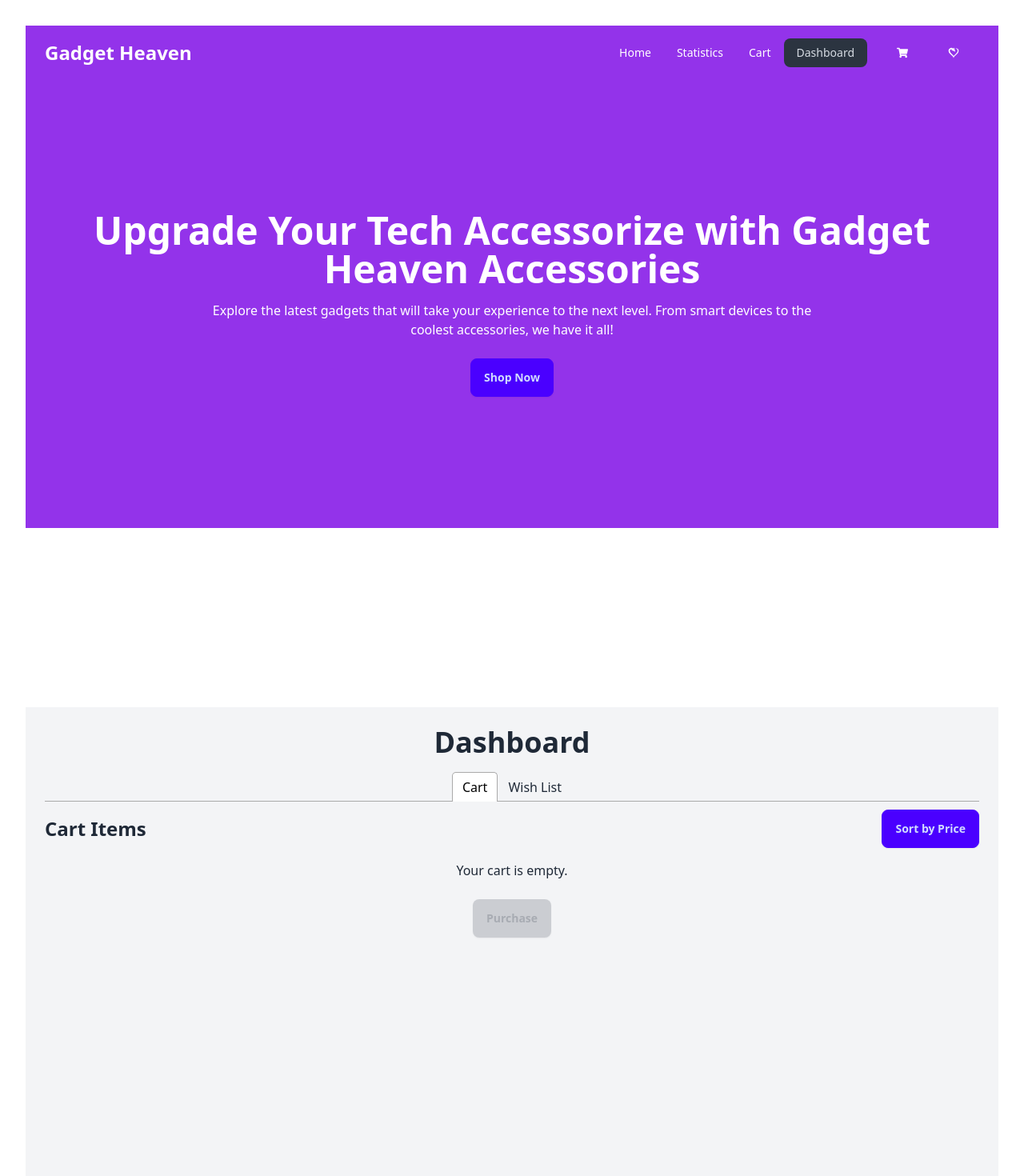
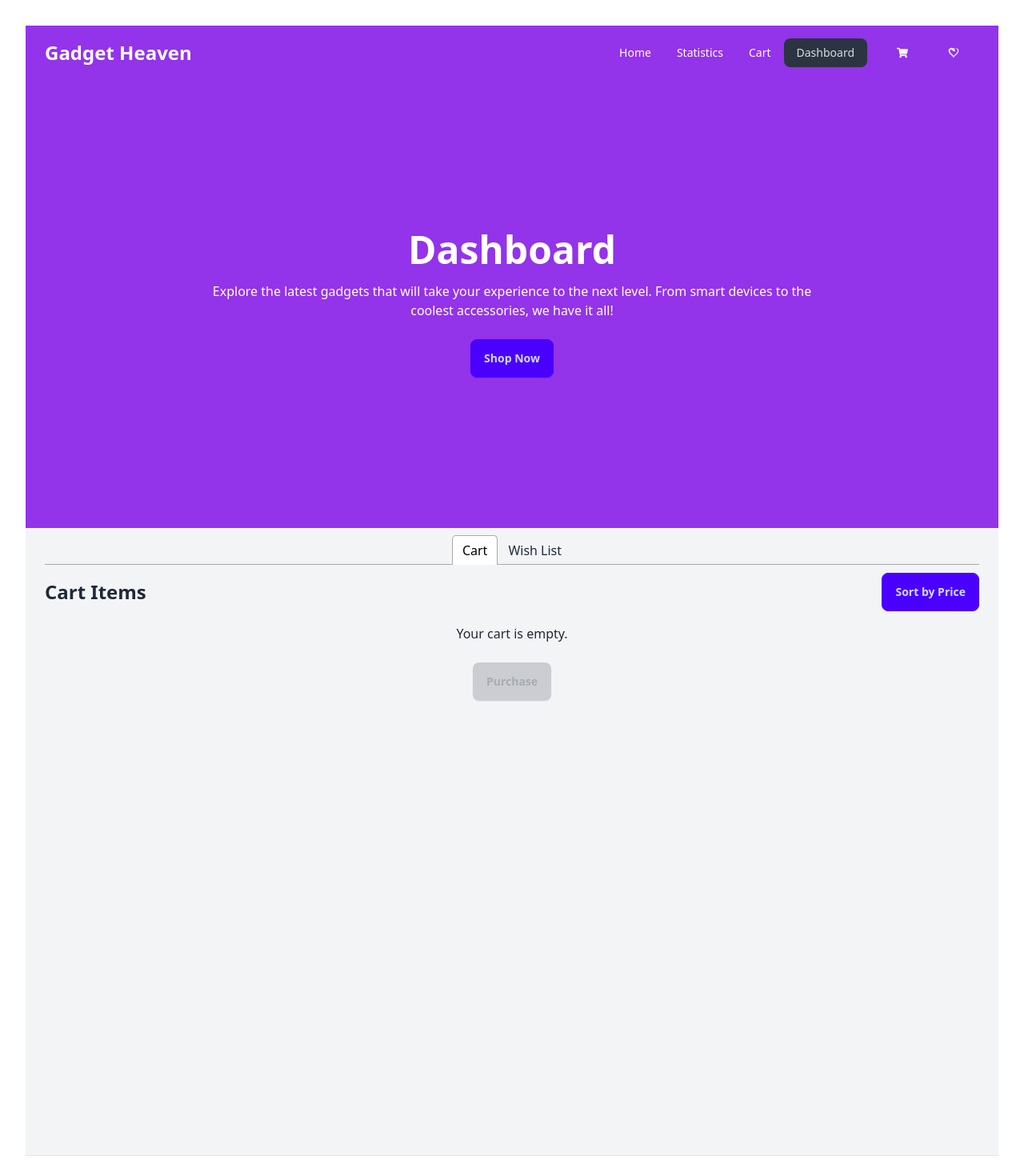
Before and after one commit to programming-hero-web-course-4/b10a8-gadget-heaven-tanvircsebd, a React (Vite) app: page /dashboard in a window 1280 px wide. Shown: the top 1470 px of the page at 80% size. Built offline with nearby package versions, Linux system fonts and the light colour scheme.

Commit message:
dashboard updated

```diff
--- a/src/components/Banner.jsx
+++ b/src/components/Banner.jsx
@@ -8,18 +8,49 @@ const Banner = () => {
   return (
     <div className="relative bg-purple-600 text-white mb-56">
       {/* Header Section */}
+      {location.pathname == "/" && (
         <div className="min-h-[70vh] flex flex-col items-center justify-center text-center px-6 z-20">
-        <h1 className="text-4xl lg:text-5xl font-bold mb-4">
+          <h2 className="text-4xl lg:text-5xl font-bold mb-4">
             Upgrade Your Tech Accessorize with Gadget Heaven Accessories
-        </h1>
+          </h2>
           <p className="max-w-3xl mb-6">
-          Explore the latest gadgets that will take your experience to the next
-          level. From smart devices to the coolest accessories, we have it all!
+            Explore the latest gadgets that will take your experience to the
+            next level. From smart devices to the coolest accessories, we have
+            it all!
           </p>
           <Link to="/dashboard">
             <button className="btn btn-primary">Shop Now</button>
           </Link>
         </div>
+      )}
+      {location.pathname.includes("/gadget") && (
+        <div className="min-h-[70vh] flex flex-col items-center justify-center text-center px-6 z-20">
+          <h2 className="text-4xl lg:text-5xl font-bold mb-4">
+            Product Details
+          </h2>
+          <p className="max-w-3xl mb-6">
+            Explore the latest gadgets that will take your experience to the
+            next level. From smart devices to the coolest accessories, we have
+            it all!
+          </p>
+          <Link to="/dashboard">
+            <button className="btn btn-primary">Shop Now</button>
+          </Link>
+        </div>
+      )}
+      {location.pathname == "/dashboard" && (
+        <div className="min-h-[70vh] flex flex-col items-center justify-center text-center px-6 z-20">
+          <h2 className="text-4xl lg:text-5xl font-bold mb-4">Dashboard</h2>
+          <p className="max-w-3xl mb-6">
+            Explore the latest gadgets that will take your experience to the
+            next level. From smart devices to the coolest accessories, we have
+            it all!
+          </p>
+          <Link to="/dashboard">
+            <button className="btn btn-primary">Shop Now</button>
+          </Link>
+        </div>
+      )}
 
       {/* Conditionally Render Gadget Image */}
       {location.pathname == "/" && (
@@ -32,69 +63,3 @@ const Banner = () => {
 };
 
 export default Banner;
-
-//  2nd version
-
-// import React from "react";
-// import gadget from "../assets/banner.jpg";
-// import { Link } from "react-router-dom";
-
-// const Banner = () => {
-//   return (
-//     <div className="relative bg-purple-600 text-white mb-56">
-//       {/* Header Section */}
-//       <div className="min-h-[70vh] flex flex-col items-center justify-center text-center px-6 z-20">
-//         <h1 className="text-4xl lg:text-5xl font-bold mb-4">
-//           Upgrade Your Tech Accessorize with Gadget Heaven Accessories
-//         </h1>
-//         <p className="max-w-3xl mb-6">
-//           Explore the latest gadgets that will take your experience to the next
-//           level. From smart devices to the coolest accessories, we have it all!
-//         </p>
-//         <Link to="/dashboard">
-//           <button className="btn btn-primary">Shop Now</button>
-//         </Link>
-//       </div>
-
-//       <div className="absolute bottom-[-60%] left-1/2 transform -translate-x-1/2 z-10">
-//         <img
-//           src={gadget}
-//           alt="VR Headset"
-//           className="max-w-xl rounded-lg shadow-2xl"
-//         />
-//       </div>
-//     </div>
-//   );
-// };
-
-// export default Banner;
-
-// import React from "react";
-// import banner from "../assets/banner.jpg";
-
-// const Banner = () => {
-//   return (
-//     <div className="hero min-h-screen bg-purple-600 text-white">
-//       <div className="hero-content flex-col lg:flex-row-reverse">
-//         <img
-//           src={banner} // Replace with the image you want
-//           alt="VR Headset"
-//           className="max-w-lg rounded-lg shadow-2xl"
-//         />
-//         <div className="text-center lg:text-left">
-//           <h1 className="text-4xl lg:text-5xl font-bold">
-//             Upgrade Your Tech Accessorize with Gadget Heaven Accessories
-//           </h1>
-//           <p className="py-6">
-//             Explore the latest gadgets that will take your experience to the
-//             next level. From smart devices to the coolest accessories, we have
-//             it all!
-//           </p>
-//           <button className="btn btn-primary">Shop Now</button>
-//         </div>
-//       </div>
-//     </div>
-//   );
-// };
-
-// export default Banner;
--- a/src/components/Dashboard.jsx
+++ b/src/components/Dashboard.jsx
@@ -73,12 +73,10 @@ const Dashboard = () => {
   };
 
   return (
-    <div className="min-h-screen bg-gray-100 p-6">
+    <div className="min-h-screen bg-gray-100 p-6 -mt-60">
       <Helmet>
         <title>Dashboard - Gadget Heaven</title>
       </Helmet>
-      <h1 className="text-4xl font-bold mb-4">Dashboard</h1>
-
       <Tabs>
         <TabList>
           <Tab>Cart</Tab>
```
Lines whose indentation alone changed are shown as unchanged.
